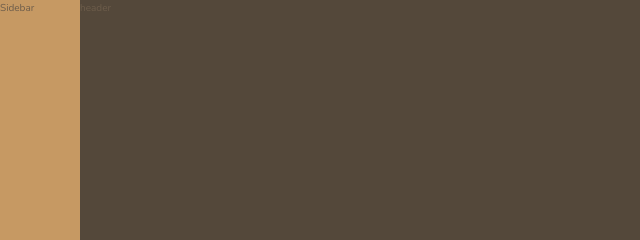
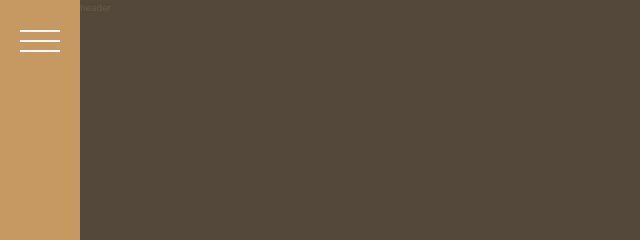
Before and after one commit to karimshalapy/nexter, a website: page index.html in a window 1280 px wide. Shown: the top 240 px of the page, 0-640 px from the left. Drawn offline with nearby package versions, Linux system fonts and the light colour scheme.

Commit message:
add sidebar button

```diff
--- a/index.html
+++ b/index.html
@@ -16,7 +16,11 @@
 <body class="container">
 
     <!--Sidebar section start-->
-    <aside class="sidebar">Sidebar</aside>
+    <aside class="sidebar">
+        <button class="sidebar__btn">
+            <div class="sidebar__icon">&nbsp;</div>
+        </button>
+    </aside>
     <!--Sidebar section end-->
 
 
--- a/sass/_base.scss
+++ b/sass/_base.scss
@@ -88,7 +88,7 @@ input {
     padding: 1.2em 2em;
     transition: $transition;
 
-    &:hover {
+    &:hover, &:focus {
         background-color: $color-primary-dark;
     }
 }
--- a/sass/_sidebar.scss
+++ b/sass/_sidebar.scss
@@ -1,4 +1,42 @@
+%lines {
+    height: .2rem;
+    height: .2rem;
+    background-color: $color-grey-light-1;
+    width: 100%;
+}
+%after-and-before {
+    content: "";
+    display: block;
+    position: absolute
+}
+
 .sidebar {
     background-color: $color-primary;
     grid-area: 1/sidebar-start/-1/sidebar-end;
+    &__btn {
+        display: block;
+        width: 4rem;
+        position: fixed;
+        top: 3rem;
+        left: 2rem;
+        &:focus, &:active {
+            outline: .2rem solid $color-secondary;
+            outline-offset: .2rem
+        }
+    }
+    &__icon {
+        @extend %lines;
+        position: relative;
+        margin: 1rem 0;
+        &::after {
+            @extend %lines;
+            @extend %after-and-before;
+            top: -1rem;
+        }
+        &::before {
+            @extend %lines;
+            @extend %after-and-before;
+            bottom: -1rem;
+        }
+    }
 }
```
Also changed, not shown: css/main.css.
